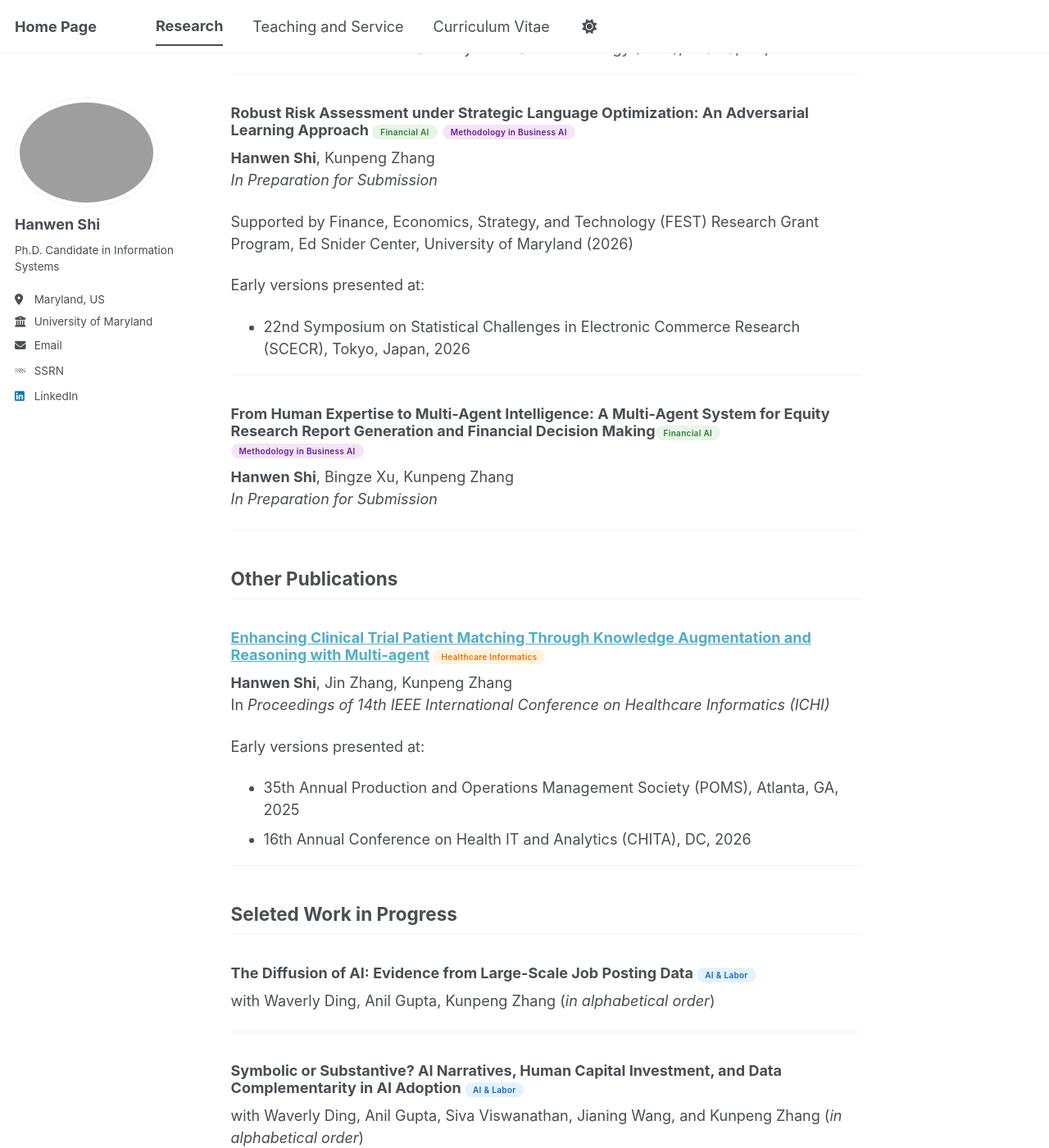
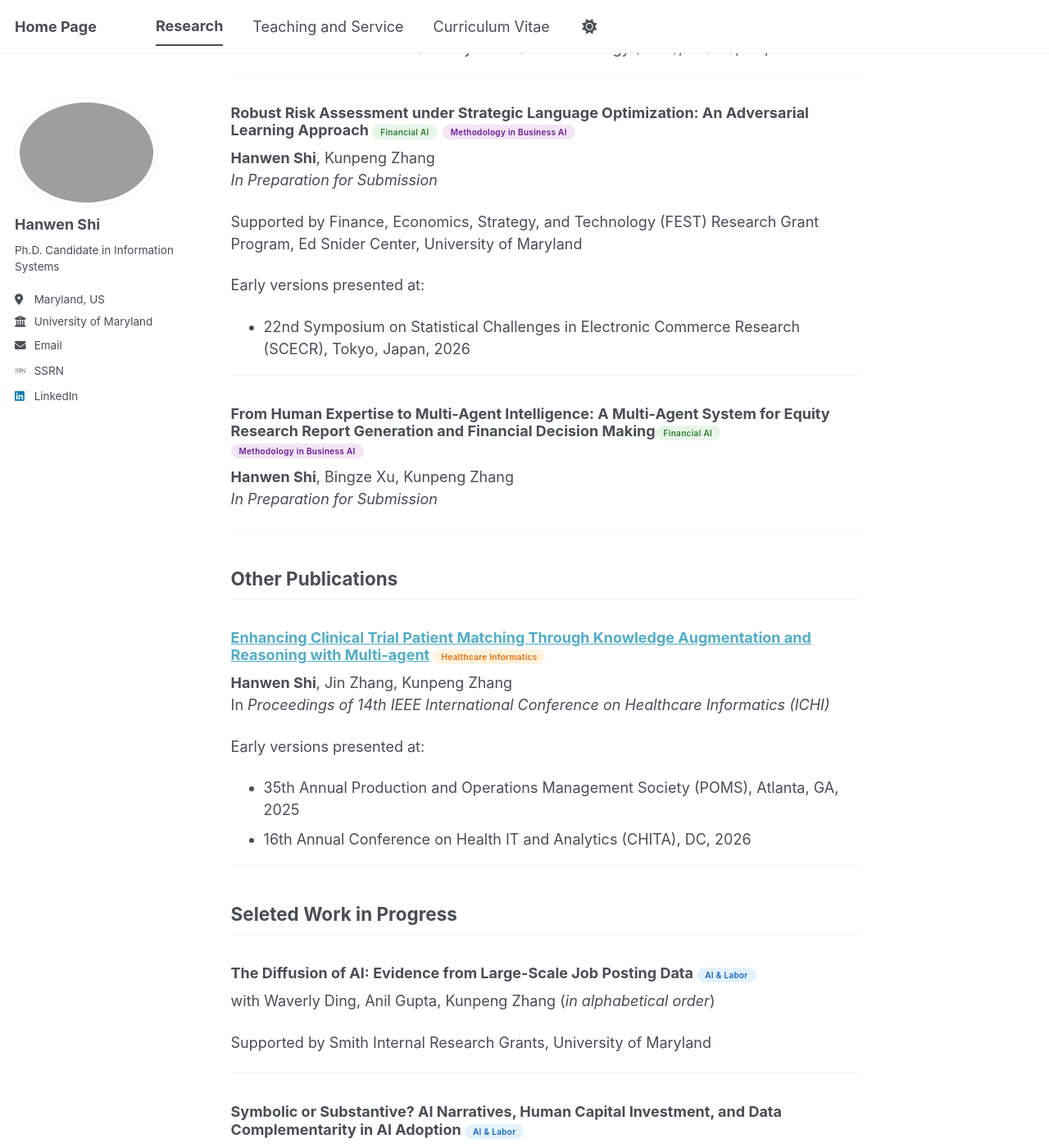
Before and after one commit to FrankieShih/frankieshih.github.io, a Jekyll site: the page built from publications.md, in a window 1280 px wide and 1400 px high, scrolled down 966 px. Shown: the whole window at 82% size. Built offline with Jekyll 4.4.1, drawn with Linux system fonts in a browser that asks for light colours; some web fonts are replaced; a script bundle is joined from its source files by our own code; library files that are not in the unit come from our copies.

Commit message:
Update publications.md

```diff
--- a/publications.md
+++ b/publications.md
@@ -45,7 +45,7 @@ Early versions presented or accepted at:
 **Hanwen Shi**, Kunpeng Zhang<br>
 *In Preparation for Submission*
 
-Supported by Finance, Economics, Strategy, and Technology (FEST) Research Grant Program, Ed Snider Center, University of Maryland (2026)
+Supported by Finance, Economics, Strategy, and Technology (FEST) Research Grant Program, Ed Snider Center, University of Maryland
 
 Early versions presented at:
 - 22nd Symposium on Statistical Challenges in Electronic Commerce Research (SCECR), Tokyo, Japan, 2026
@@ -75,6 +75,8 @@ Early versions presented at:
 ### The Diffusion of AI: Evidence from Large-Scale Job Posting Data <span class="tag tag-ai-labor">AI & Labor</span>
 with Waverly Ding, Anil Gupta, Kunpeng Zhang (*in alphabetical order*)
 
+Supported by Smith Internal Research Grants, University of Maryland
+
 ---
 
 ### Symbolic or Substantive? AI Narratives, Human Capital Investment, and Data Complementarity in AI Adoption <span class="tag tag-ai-labor">AI & Labor</span>
```
